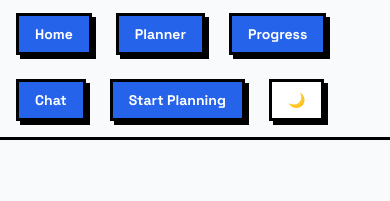
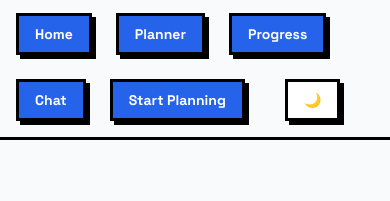
Before and after one commit to codexxxx07/CyphersNova_Hackathon, a website: page index.html in a window 390 px wide. Shown: the part 47-248 px from the top of the page. Drawn offline with Linux system fonts and the light colour scheme.

```diff
--- a/index.html
+++ b/index.html
@@ -24,7 +24,7 @@
         <a href="#progress" class="nav-link">Progress</a>
         <a href="#chat" class="nav-link">Chat</a>
         <a href="#hero-input" class="btn-brutal-primary text-sm py-2 px-4">Start Planning</a>
-        <button type="button" id="theme-toggle" class="btn-brutal-outline text-sm py-2 px-4" aria-label="Switch to dark mode">🌙</button>
+        <button type="button" id="theme-toggle" class="btn-brutal-outline ml-4 text-sm py-2 px-4" aria-label="Switch to dark mode">🌙</button>
       </div>
     </div>
   </nav>
```
Also changed, not shown: dist/output.css.
